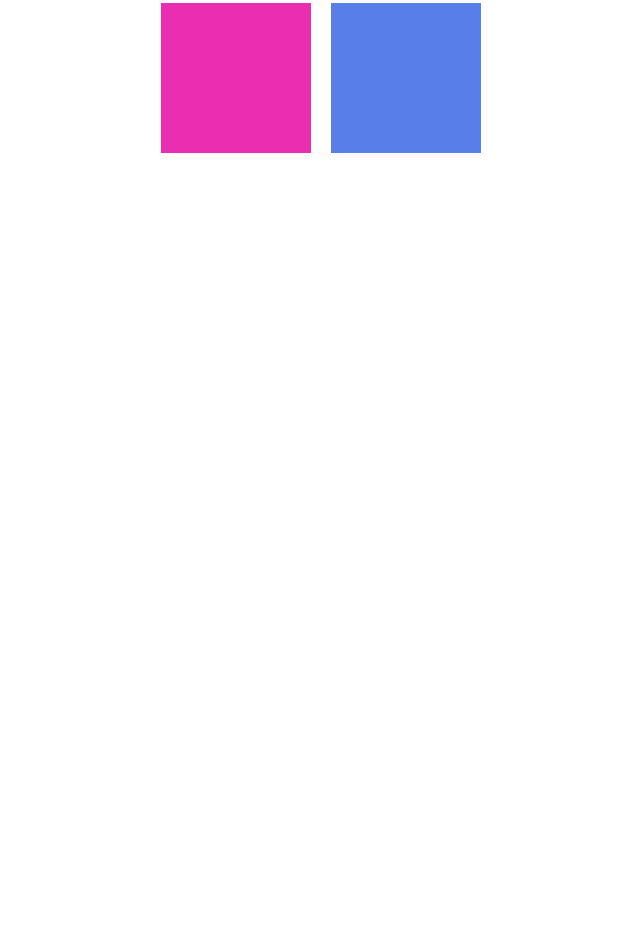
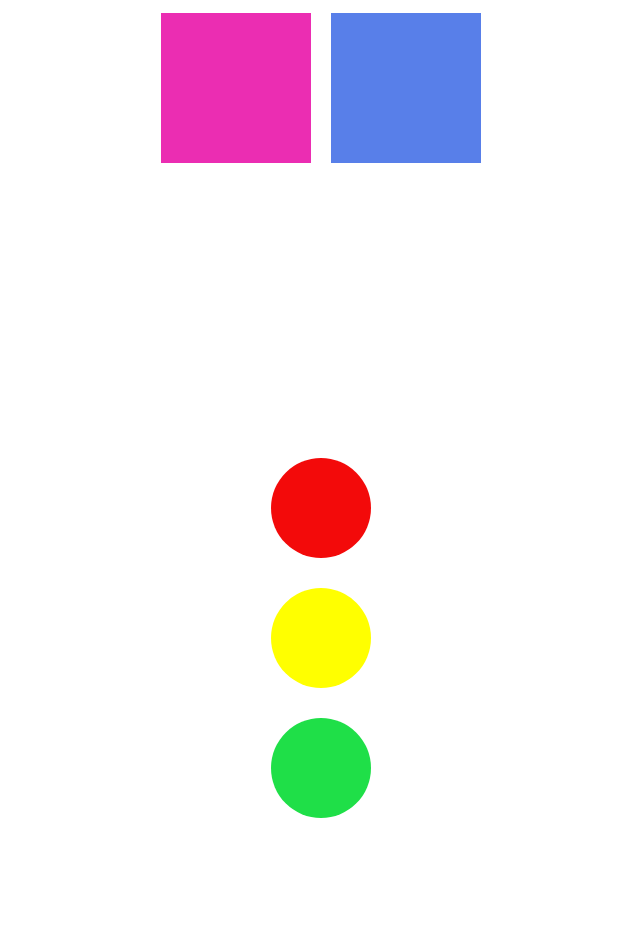
Before and after one commit to biamiotto/progresso-html, a plain HTML site: page pages/atividades.html in a window 1280 px wide. Shown: the part 422-1360 px from the top of the page, without its empty margins (319-959 px from the left). Before the commit the page ends 800 px from the top, so only its background shows below. Drawn offline with Linux system fonts and the light colour scheme.

Commit message:
Responde a atividade 03

```diff
--- a/assets/styles/atividades.css
+++ b/assets/styles/atividades.css
@@ -6,7 +6,7 @@
 
 .retangulo {
     width: 330px;
-    height: 150px;
+    height: 160px;
     background-color: rgb(191, 73, 226);
     margin: 50px auto;
     display: flex;
@@ -34,3 +34,30 @@
 .azul {
     background-color: rgb(88, 127, 233);
 }
+
+.semaforo {
+    display: flex;
+    flex-direction: column;
+    align-items: center;
+    justify-content: center;
+    height: 600px;
+    gap: 30px;
+}
+
+.sinal {
+    width: 100px;
+    height: 100px;
+    border-radius: 50%;
+}
+
+.verde {
+    background-color: rgb(31, 223, 72);
+}
+
+.amarelo {
+    background-color: yellow;
+}
+
+.vermelho {
+    background-color: rgb(243, 10, 10);
+}
--- a/pages/atividades.html
+++ b/pages/atividades.html
@@ -12,5 +12,11 @@
         <div class="quadrado rosa"></div>
         <div class="quadrado azul"></div>
     </div>
+
+    <div class="semaforo" >
+        <div class="sinal vermelho"></div>
+        <div class="sinal amarelo"></div>
+        <div class="sinal verde"></div>
+    </div>
 </body>
 </html>
```
